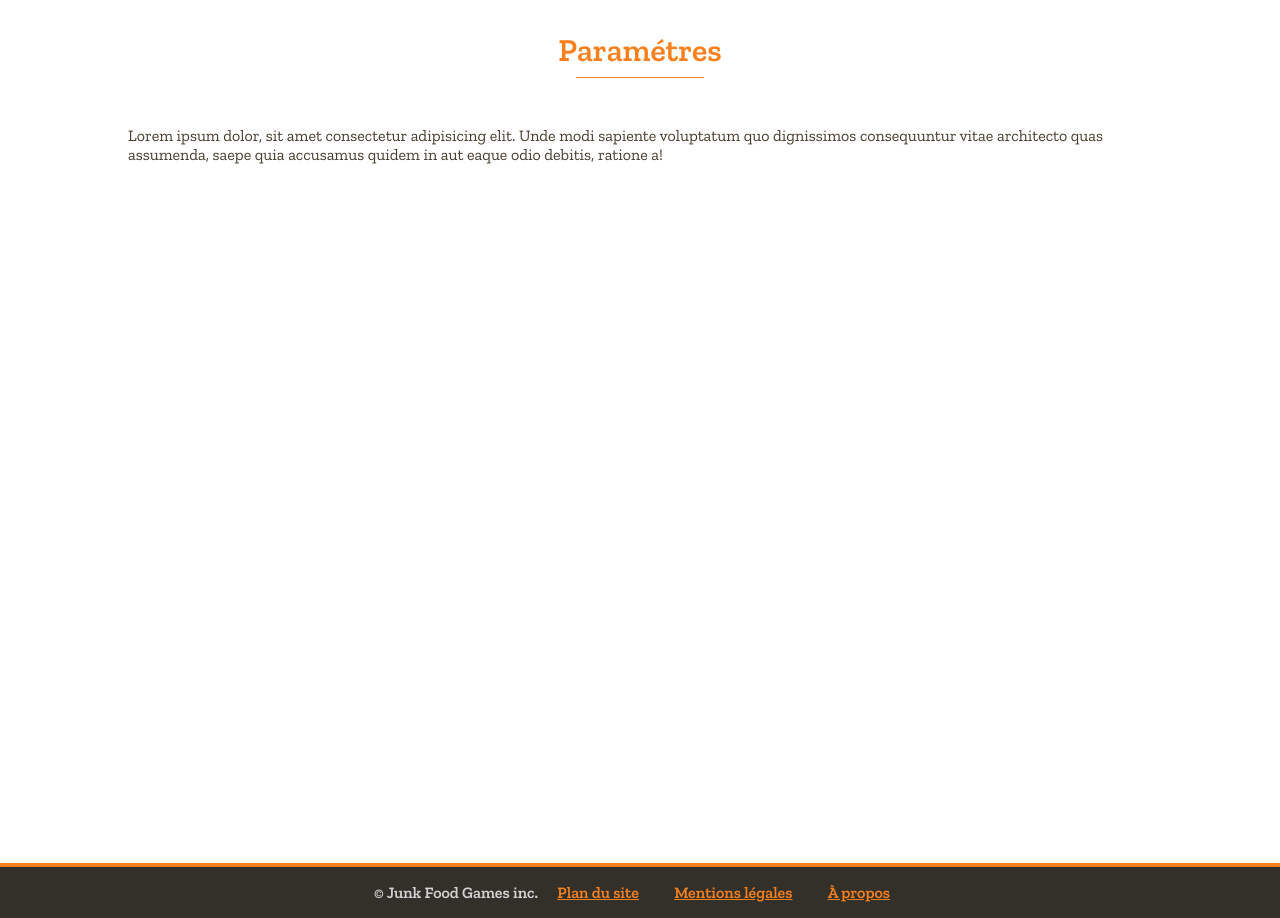
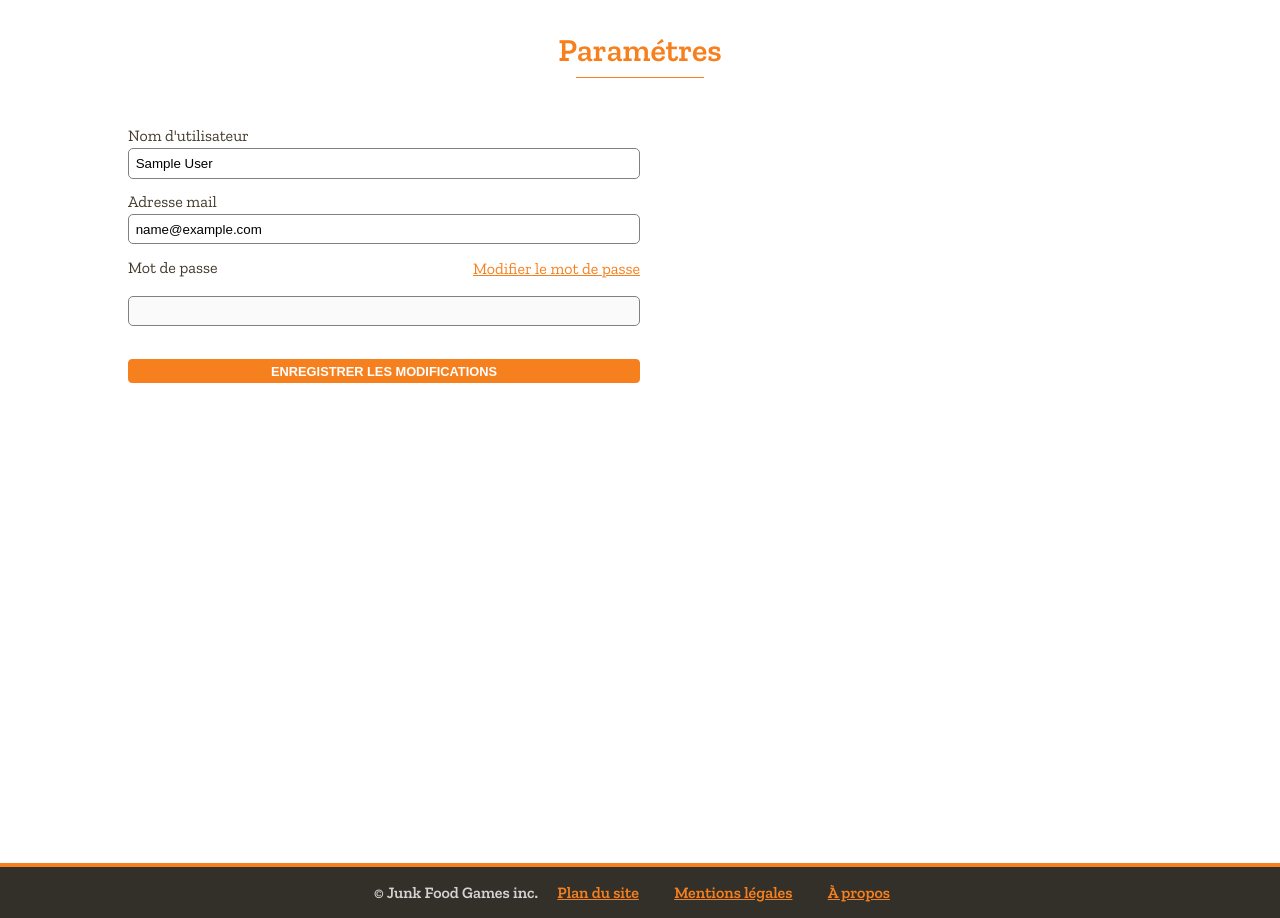
Before and after one commit to Tomy2e/burger-quiz, a PHP site: page /settings.php in a window 1280 px wide. Shown: the part 65-983 px from the top of the page. Run offline with PHP 8.4, Linux system fonts and the light colour scheme; the visitor is signed in with stand-in values (Sample User, id 1).

Commit message:
[BKG]Autocommit Blitzkrieg

```diff
--- a/www/css/gamesettings.css
+++ b/www/css/gamesettings.css
@@ -3,6 +3,8 @@
 li.theme-list-item
 {
     padding: 1em;
+    margin-bottom: 2em;
+
     background-color: var(--header-front);
 
     cursor: pointer;
@@ -106,6 +108,7 @@ li.theme-list-item.selected h3
 #theme-list
 {
     width: 100%;
+    flex-wrap: wrap;
 }
 
 #play
--- a/www/css/generic-theme.css
+++ b/www/css/generic-theme.css
@@ -7,6 +7,7 @@
     --btn-back: white;
     --btn-disable: rgb(82, 82, 82);
     --btn-alt: rgb(34, 95, 34);
+    --btn-border-width: 1px;
 
     --input-border: gray;
     --input-shadow: rgba(128, 128, 128, 0.651);
@@ -28,6 +29,18 @@ form
 
     margin: auto;
 }
+
+
+form.vbox label
+{
+    margin-bottom: 0.2em;
+}
+
+form button
+{
+    margin-top: 1.5em;
+}
+
 
 .hbox
 {
@@ -120,8 +133,8 @@ button, .button
     color: var(--btn-front);
     background-color: var(--btn-back);
 
-    border-radius: 8px;
-    border: solid 2px var(--btn-front);
+    border-radius: 4px;
+    border: solid var(--btn-border-width) var(--btn-front);
 
     transform: scale(1);
 
--- a/www/css/login.css
+++ b/www/css/login.css
@@ -11,7 +11,7 @@ form.vbox label
     margin-bottom: 0.2em;
 }
 
-button
+form button
 {
     margin-top: 1.5em;
 }
--- a/www/css/main.css
+++ b/www/css/main.css
@@ -7,7 +7,6 @@
 /****************************************************/
 
 @import "colors.css";
-
 
 html, body
 {
--- a/www/settings.php
+++ b/www/settings.php
@@ -1,4 +1,16 @@
 <!DOCTYPE html>
+
+
+<?php
+require_once('php/autoload.php');
+
+if ( !isConnected($user) )
+{
+	header('Location: connect.php');
+	exit;
+}
+?>
+
 <html>
 	<head>
 		<meta charset="utf-8">
@@ -11,7 +23,7 @@
 		<link rel="stylesheet" type="text/css" href="css/fonts.css">
 		<link rel="stylesheet" type="text/css" href="css/header.css">
 		<link rel="stylesheet" type="text/css" href="css/footer.css">
-		<link rel="stylesheet" type="text/css" href="css/menu.css">
+		<link rel="stylesheet" type="text/css" href="css/settings.css">
 
 		<script src="js/main.js"></script>
 	</head>
@@ -21,7 +33,24 @@
 		<!-- Page content -->
 		<div id="page-settings" class="main-content">
 			<h1>Paramétres</h1>
-			<p>Lorem ipsum dolor, sit amet consectetur adipisicing elit. Unde modi sapiente voluptatum quo dignissimos consequuntur vitae architecto quas assumenda, saepe quia accusamus quidem in aut eaque odio debitis, ratione a!</p>
+
+			<div id="settings" class="hbox">
+				<form class="vbox" action="#">
+					<label for="username">Nom d'utilisateur</label>
+					<input type="text" value="<?php echo $user->getUsername(); ?>" name="username">
+
+					<label for="mail">Adresse mail</label>
+					<input type="text" value="<?php echo $user->getEmail(); ?>" name="mail">
+
+					<div id="lbl-changepasswd" class="hbox">
+						<label for="password">Mot de passe</label>
+						<a id="btn-changepasswd" href="#">Modifier le mot de passe</a>
+					</div>
+					<input type="password" disabled value="<?php echo $user->getPassword(); ?>" name="password">
+
+					<button class="highlighted" type="submit">Enregistrer les modifications</button>
+				</form>
+			</div>
 		</div>
 
 		<?php require_once("templates/footer.php"); ?>
```
